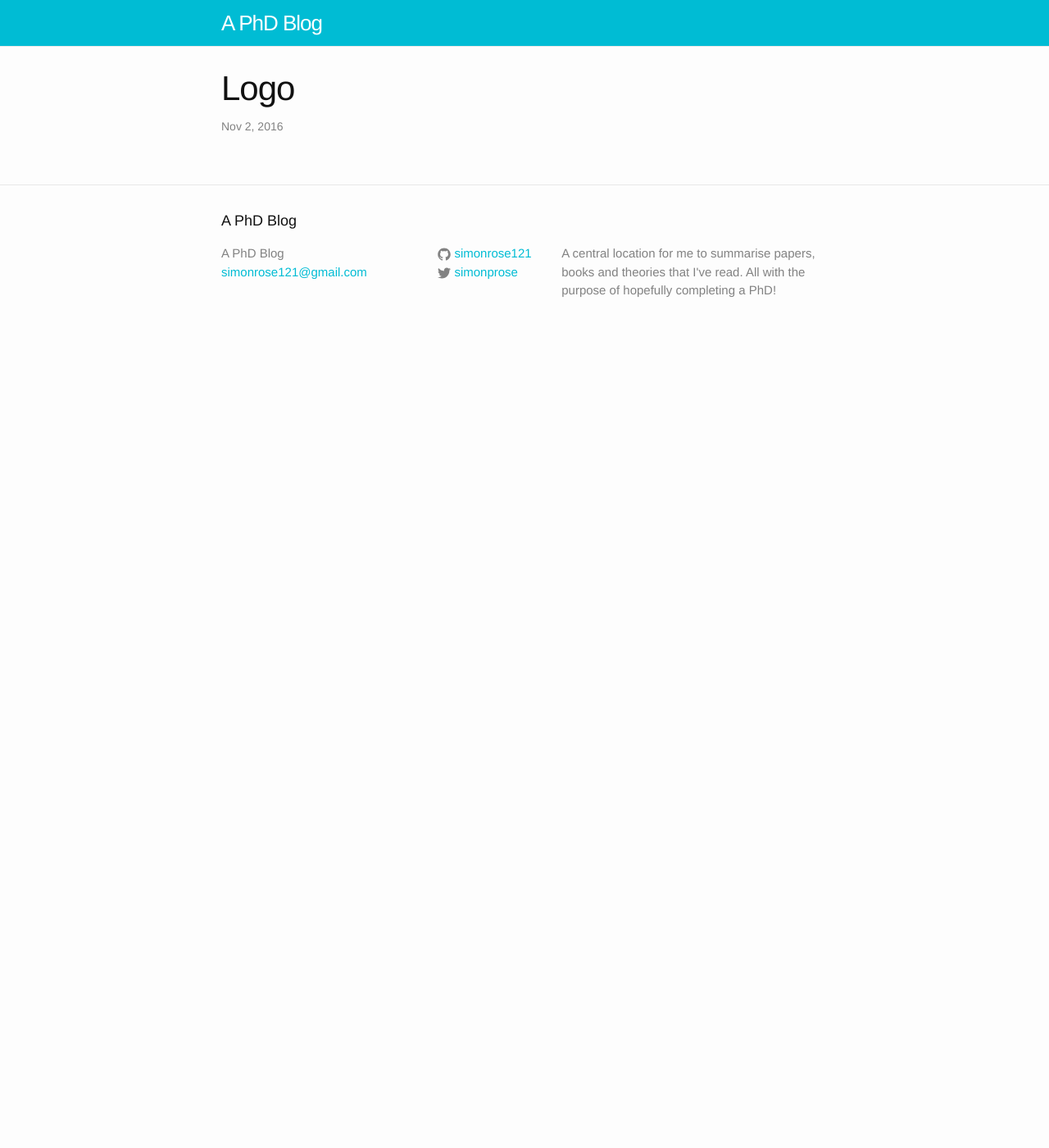
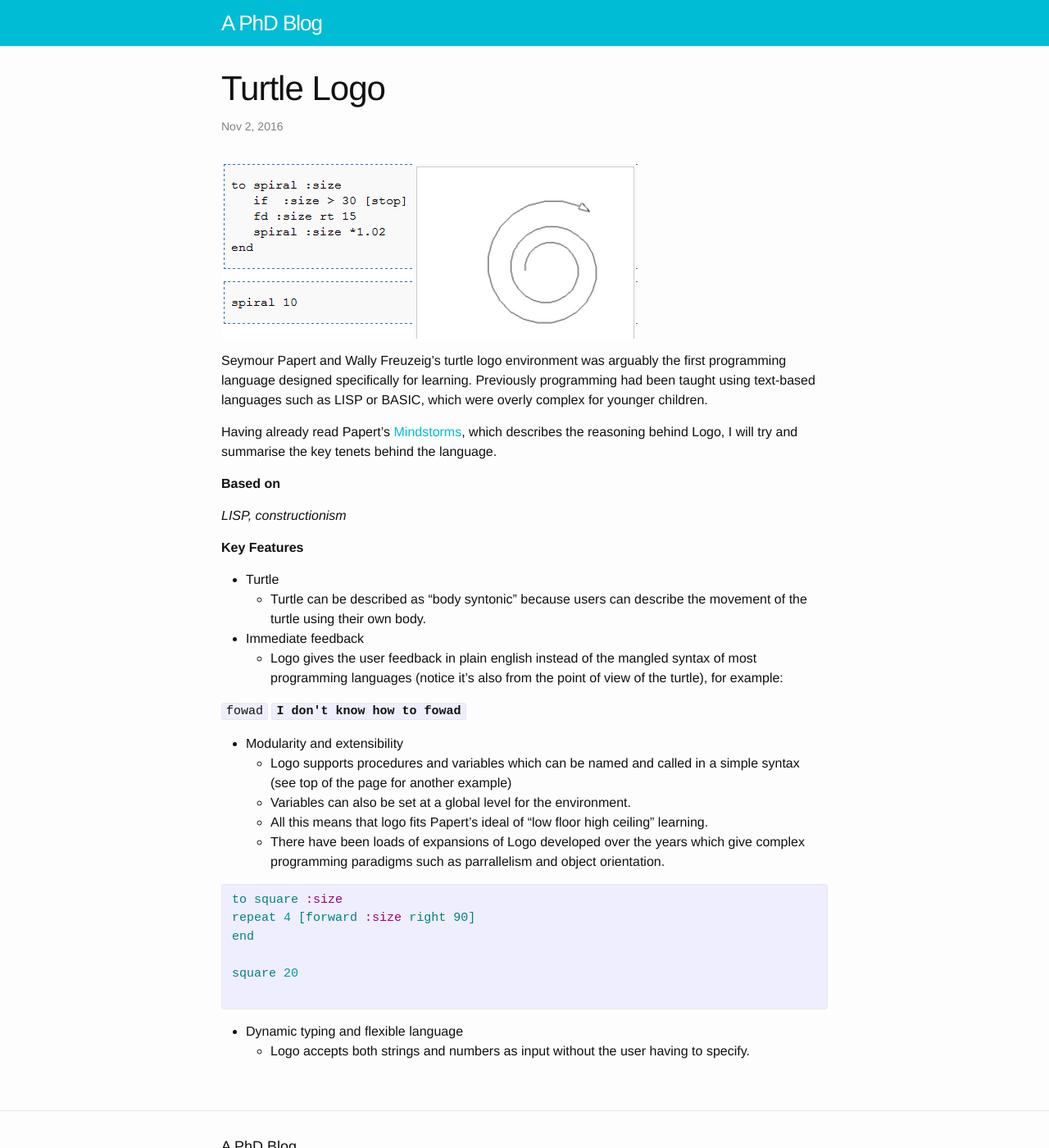
Before and after one commit to simonrose121/phd, a Jekyll site: the page built from _posts/2016-10-11-02-logo.md, in a window 1280 px wide and 1400 px high. Shown: the whole window at 82% size. Built offline with Jekyll 4.4.1, drawn with Linux system fonts in a browser that asks for light colours.

Commit message:
Logo first draft

```diff
--- a/_config.yml
+++ b/_config.yml
@@ -22,6 +22,7 @@ baseurl: "/blog" # the subpath of your site, e.g. /blog
 url: "" # the base hostname & protocol for your site, e.g. http://example.com
 twitter_username: simonprose
 github_username:  simonrose121
+highlights: pygments
 
 # Build settings
 markdown: kramdown
--- a/_posts/2016-10-11-02-logo.md
+++ b/_posts/2016-10-11-02-logo.md
@@ -1,6 +1,42 @@
 ---
 layout: post
-title:  "Logo"
+title:  "Turtle Logo"
 date:   2016-11-02 12:02:00 +0100
 categories: programming-environments
 ---
+
+![Logo Example]({{ site.url }}{{ site.baseurl }}/assets/logo_example.png)
+
+Seymour Papert and Wally Freuzeig's turtle logo environment was arguably the first programming language designed specifically for learning. Previously programming had been taught using text-based languages such as LISP or BASIC, which were overly complex for younger children.
+
+Having already read Papert's [Mindstorms]({{ site.baseurl }}{% post_url 2016-10-18-mindstorms %}), which describes the reasoning behind Logo, I will try and summarise the key tenets behind the language.
+
+**Based on**
+
+*LISP, constructionism*
+
+**Key Features**
+
+- Turtle
+	- Turtle can be described as "body syntonic" because users can describe the movement of the turtle using their own body.
+- Immediate feedback
+	- Logo gives the user feedback in plain english instead of the mangled syntax of most programming languages (notice it's also from the point of view of the turtle), for example:
+
+`fowad`
+**`I don't know how to fowad`**
+
+- Modularity and extensibility
+	- Logo supports procedures and variables which can be named and called in a simple syntax (see top of the page for another example)
+	- Variables can also be set at a global level for the environment.
+	- All this means that logo fits Papert's ideal of "low floor high ceiling" learning.
+	- There have been loads of expansions of Logo developed over the years which give complex programming paradigms such as parrallelism and object orientation.
+
+{% highlight lisp %}
+to square :size
+repeat 4 [forward :size right 90]
+end
+
+square 20
+	{% endhighlight %}
+- Dynamic typing and flexible language
+	- Logo accepts both strings and numbers as input without the user having to specify.
```
Also changed, not shown: assets/logo_example.png (added).
